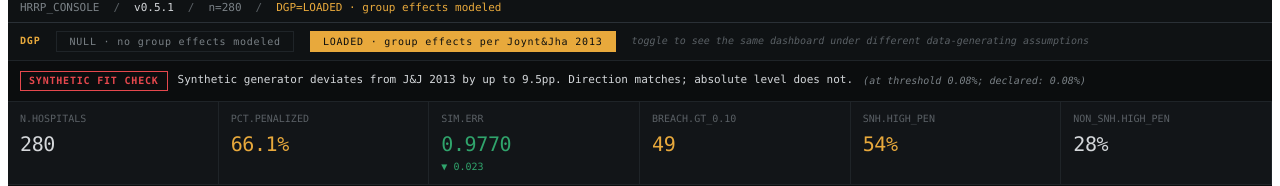
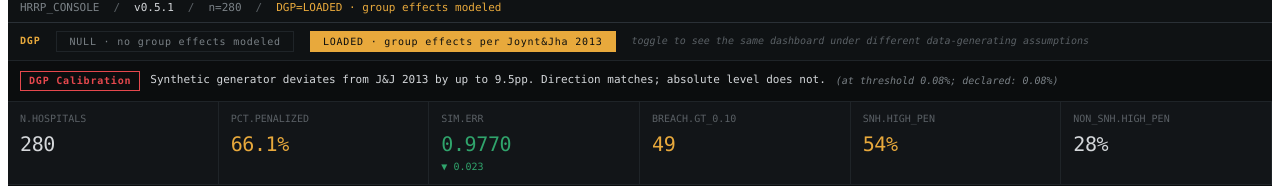
Before and after one commit to Kmaiers19/HRRPConsole, a React (Vite) app: page / in a window 1280 px wide. Shown: the part 268-454 px from the top of the page. Built offline with nearby package versions, Linux system fonts and the light colour scheme.

Commit message:
Update HRRPConsole.jsx

```diff
--- a/src/HRRPConsole.jsx
+++ b/src/HRRPConsole.jsx
@@ -717,7 +717,7 @@ export default function HRRPConsole() {
             border: `1px solid ${calibrationVerdict.color}`,
             flexShrink: 0,
           }}>
-            SYNTHETIC FIT CHECK
+            DGP Calibration
           </span>
           <span style={{ color: C.text, fontSize: 11, lineHeight: 1.5 }}>
             {calibrationVerdict.verdict}
```
